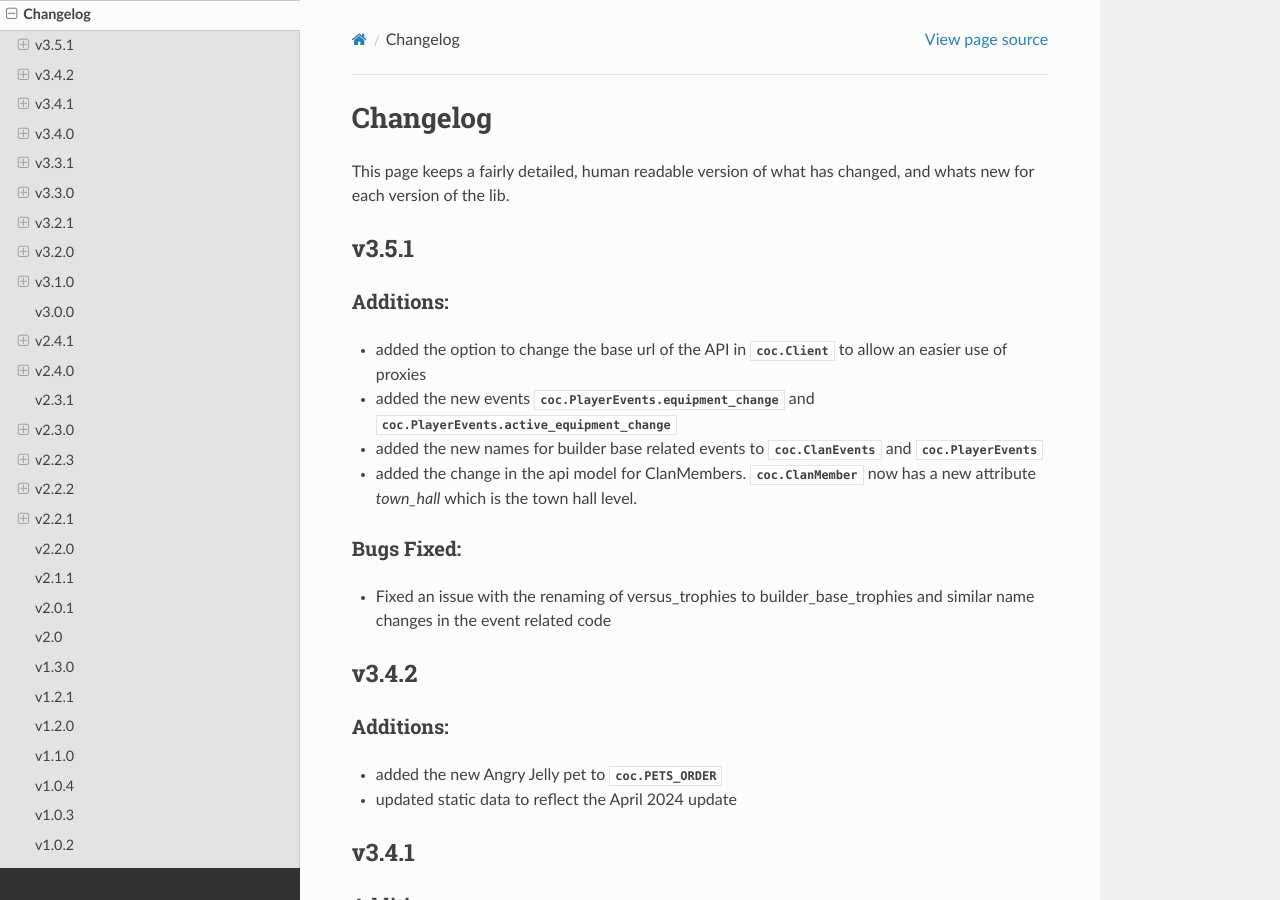
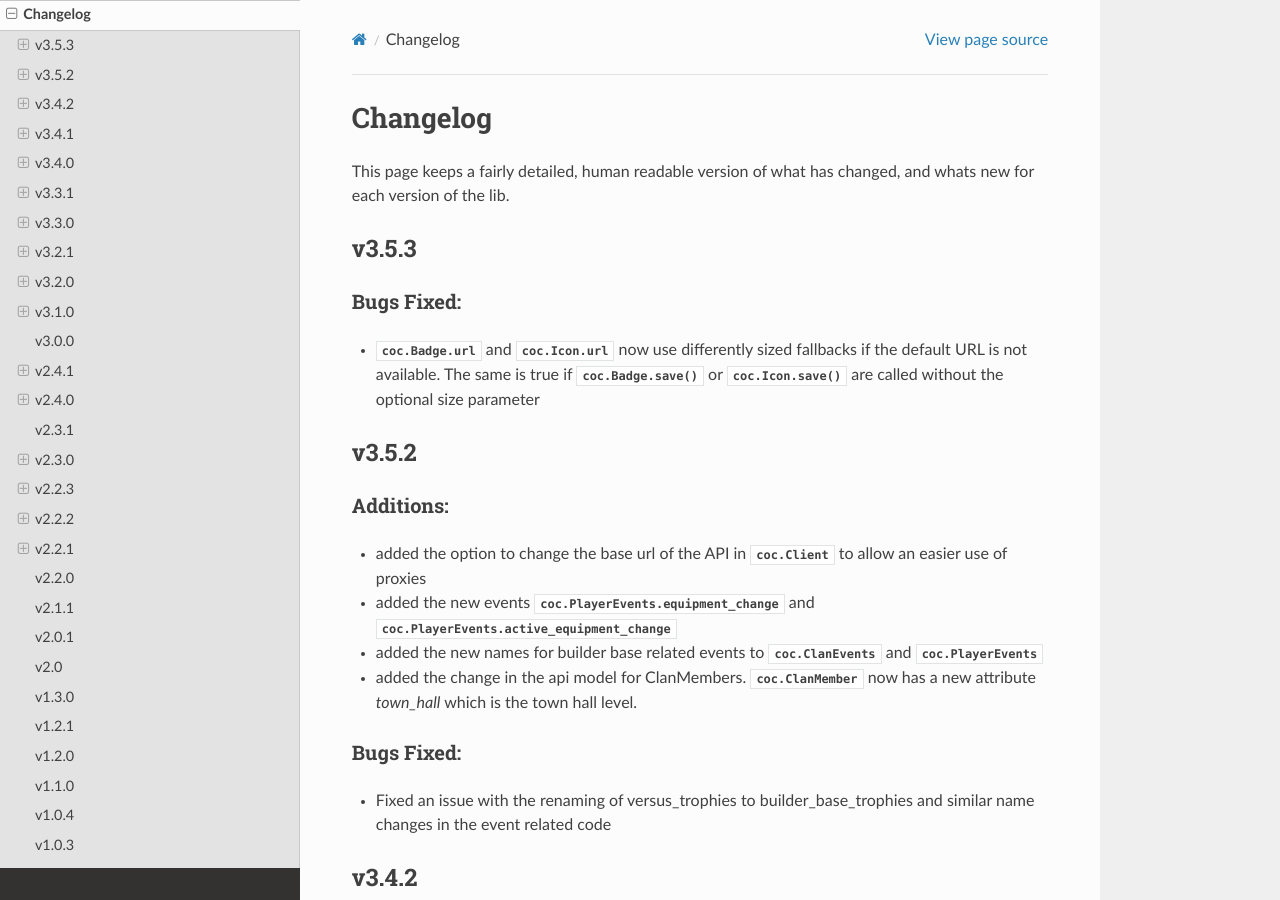
Before and after one commit to mathsman5133/coc.py, a Sphinx documentation site: the page built from docs/miscellaneous/changelog.rst, in a window 1280 px wide and 900 px high. Built offline with Sphinx 7.4.7 and the Read the Docs theme 2.0.0, drawn with Linux system fonts in a browser that asks for light colours.

Commit message:
version bump & changelog

```diff
--- a/coc/__init__.py
+++ b/coc/__init__.py
@@ -22,7 +22,7 @@ OUT OF OR IN CONNECTION WITH THE SOFTWARE OR THE USE OR OTHER DEALINGS IN THE
 SOFTWARE.
 """
 
-__version__ = "3.5.2"
+__version__ = "3.5.3"
 
 from .abc import BasePlayer, BaseClan
 from .clans import RankedClan, Clan
--- a/docs/conf.py
+++ b/docs/conf.py
@@ -15,7 +15,7 @@ sys.path.append((root_project / "docs").as_posix())
 project = 'coc'
 copyright = '2022, mathsman5133'
 author = 'mathsman5133'
-release = '3.5.1'
+release = '3.5.3'
 
 # -- General configuration ---------------------------------------------------
 # https://www.sphinx-doc.org/en/master/usage/configuration.html#general-configuration
--- a/docs/miscellaneous/changelog.rst
+++ b/docs/miscellaneous/changelog.rst
@@ -7,7 +7,16 @@ Changelog
 This page keeps a fairly detailed, human readable version
 of what has changed, and whats new for each version of the lib.
 
-v3.5.1
+v3.5.3
+------
+
+Bugs Fixed:
+~~~~~~~~~~
+- :attr:`coc.Badge.url` and :attr:`coc.Icon.url` now use differently sized fallbacks if the default URL is not
+  available. The same is true if :func:`coc.Badge.save` or :func:`coc.Icon.save` are called without the optional
+  size parameter
+
+v3.5.2
 ------
 
 Additions:
--- a/pyproject.toml
+++ b/pyproject.toml
@@ -7,7 +7,7 @@ name = "coc.py"
 authors = [{ name = "mathsman5133" }]
 maintainers = [{ name = "majordoobie" }, { name = "MagicTheDev" }, { name = "Kuchenmampfer" },
     { name = "lukasthaler"}, { name = "doluk"}]
-version = "3.5.2"
+version = "3.5.3"
 description = "A python wrapper for the Clash of Clans API"
 requires-python = ">=3.7.3"
 readme = "README.rst"
```
